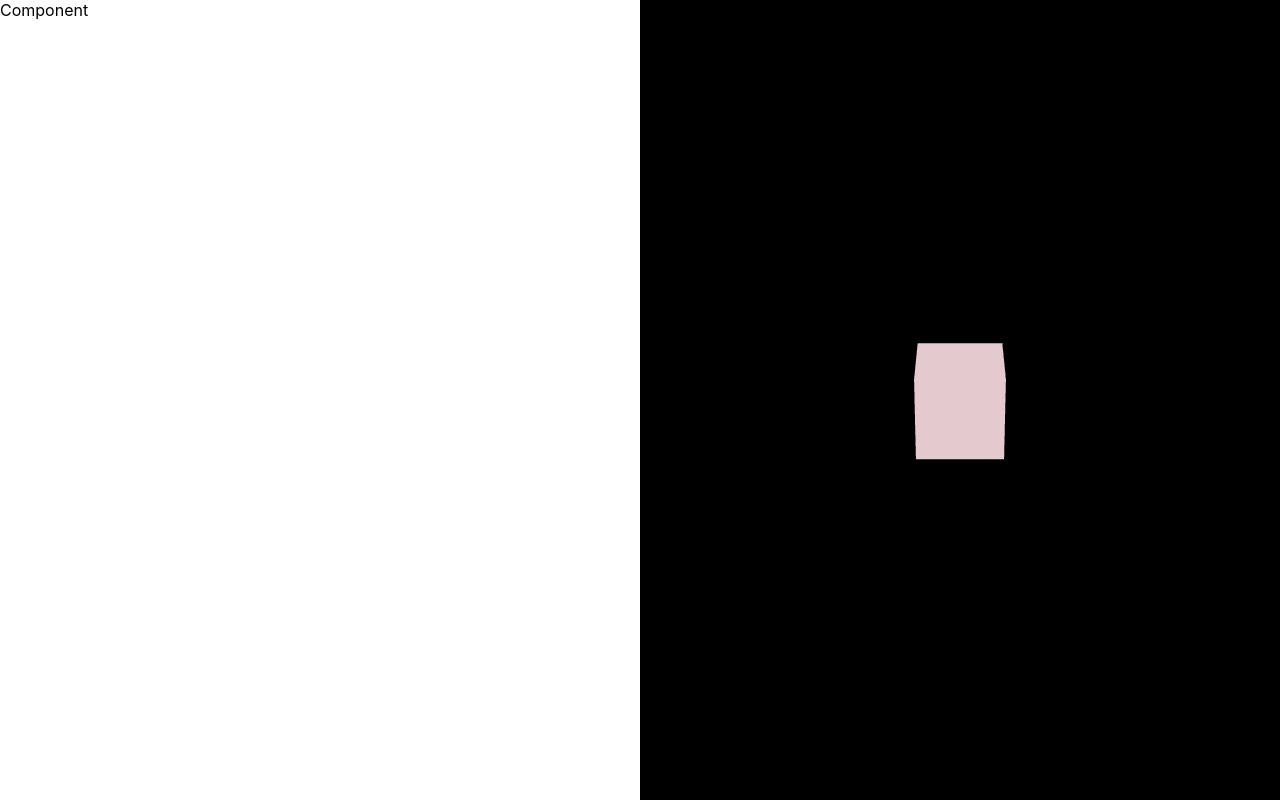
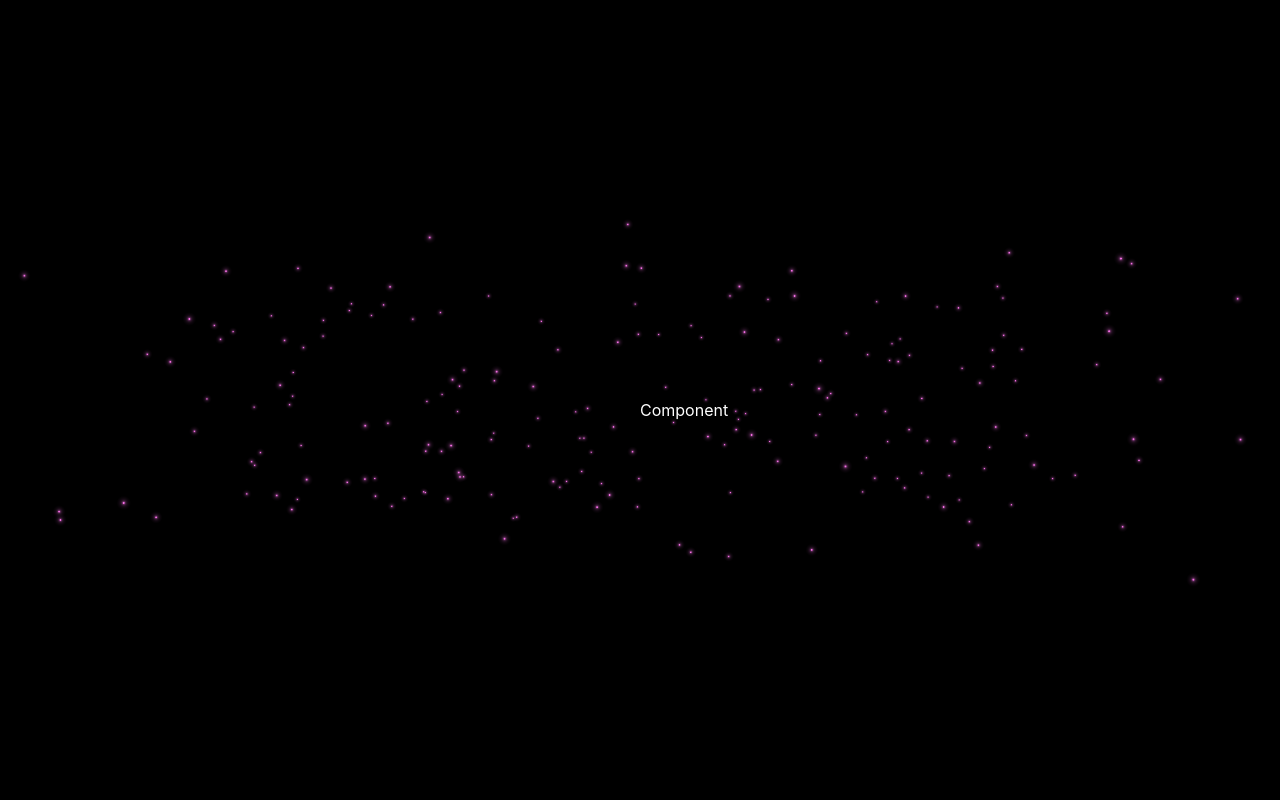
Before and after one commit to VirginiaJ/vi3jan-web, a React (Create React App) app: page / in a window 1280 px wide. Built offline with nearby package versions, Linux system fonts and the light colour scheme.

Commit message:
adjustments for start

```diff
--- a/package.json
+++ b/package.json
@@ -1,5 +1,5 @@
 {
-  "name": "shaders",
+  "name": "vi3jan",
   "version": "0.1.0",
   "private": false,
   "author": "Virginija Jan <vjanuskaite@gmail.com>",
--- a/public/index.html
+++ b/public/index.html
@@ -4,7 +4,7 @@
     <meta charset="utf-8" />
     <meta name="viewport" content="width=device-width, initial-scale=1" />
     <meta name="theme-color" content="#000000" />
-    <title>Shaders</title>
+    <title>vi3jan</title>
   </head>
   <body>
     <div id="root"></div>
--- a/src/App.tsx
+++ b/src/App.tsx
@@ -1,10 +1,8 @@
 import { MyCanvas } from "./components/Canvas"
-import Component from "./components/Component"
 
 function App() {
   return (
     <div className="App">
-      <Component />
       <MyCanvas />
     </div>
   )
--- a/src/components/Canvas.tsx
+++ b/src/components/Canvas.tsx
@@ -1,22 +1,30 @@
-import { OrbitControls } from "@react-three/drei"
+import { OrbitControls, Sparkles } from "@react-three/drei"
 import { Canvas } from "@react-three/fiber"
+
+import { Intro } from "./html/Intro"
 
 export const MyCanvas = () => (
   <Canvas
     id="canvas"
-    style={{ background: "#000" }}
+    onCreated={({ gl }) => gl.setClearColor("#000")}
+    dpr={[1, 1.5]}
     camera={{
-      position: [0, 5, 10],
+      position: [0, 0, 10],
       near: 0.01,
       far: 100,
       fov: 45,
     }}
   >
-    <mesh>
-      <boxGeometry args={[1, 1, 1]} />
-      <meshBasicMaterial color="pink" />
-    </mesh>
+    <Sparkles
+      position={[0, 0, 0]}
+      count={200}
+      speed={0.4}
+      scale={[10, 3, 6]}
+      size={4}
+      color="#f5f"
+    />
     <ambientLight intensity={2} />
     <OrbitControls />
+    <Intro />
   </Canvas>
 )
--- a/src/components/Component.tsx
+++ /dev/null
@@ -1,3 +0,0 @@
-const Component = () => <div>Component</div>
-
-export default Component
--- /dev/null
+++ b/src/components/html/Intro.tsx
@@ -0,0 +1,7 @@
+import { Html } from "@react-three/drei"
+
+export const Intro = () => (
+  <Html>
+    <div style={{ color: "#fff" }}>Component</div>
+  </Html>
+)
--- a/src/index.css
+++ b/src/index.css
@@ -14,7 +14,4 @@ body {
 
 .App {
   height: 100vh;
-  display: grid;
-  grid-template-columns: 1fr 1fr;
-  grid-template-rows: 1fr;
 }
```
Also changed, not shown: 1 other file (tests, documents, lock files or other folders).
